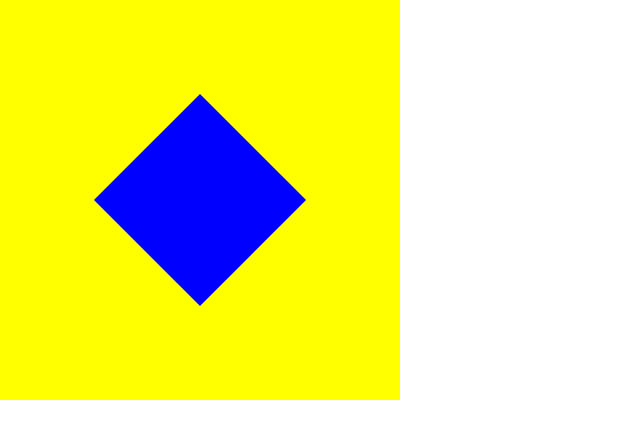
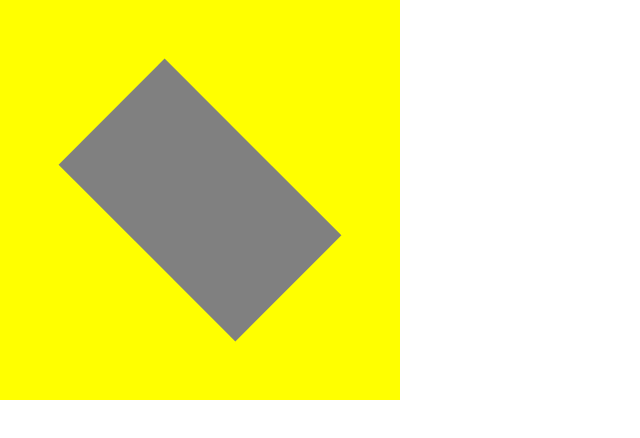
Before and after one commit to Nanopotter/Lesson6-animations-, a plain HTML site: page index.html in a window 1280 px wide. Shown: the whole page, without its empty margins (0-640 px from the left). Drawn offline with Linux system fonts and the light colour scheme.

Commit message:
animation added

```diff
--- a/css/style.css
+++ b/css/style.css
@@ -13,3 +13,16 @@
 	height: 400px;
 	background-color: yellow;
 }
+
+/*.wraper:hover {
+	background-color: red;
+}
+.child-box:hover{
+	background-color: white;
+	width: 250px;
+	transform: translate(-50%, -50%); rotate(0deg);
+}*/
+.wraper:hover .child-box{
+	background-color: grey;
+	width: 250px;
+}
```
